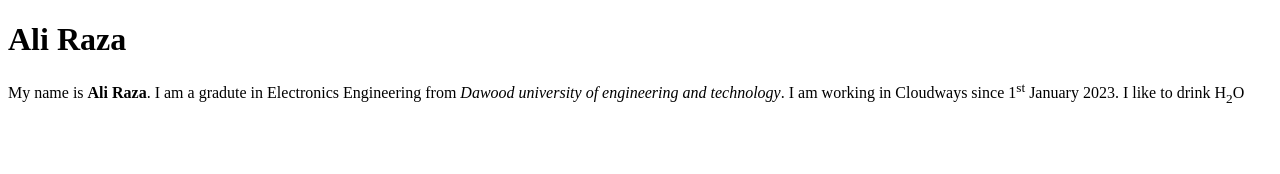
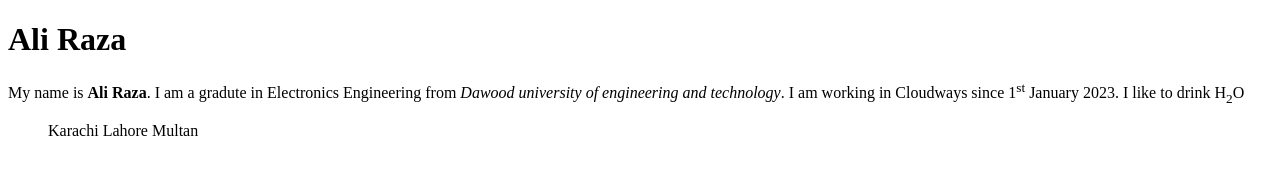
Before and after one commit to Rizvi6243/test, a plain HTML site: page index.html in a window 1280 px wide. Drawn offline with Linux system fonts and the light colour scheme.

Commit message:
Update index.html

```diff
--- a/index.html
+++ b/index.html
@@ -7,5 +7,11 @@
 <body>
 <h1>Ali Raza</h1>
 <p>My name is <b>Ali Raza</b>. I am a gradute in Electronics Engineering from <i>Dawood university of engineering and technology</i>. I am working in Cloudways since 1<sup>st</sup> January 2023. I like to drink H<sub>2</sub>O</p>
+<ol>
+    <il>Karachi</il>
+    <il>Lahore</il>
+    <il>Multan</il>
+</ol>
+
 </body>
 </html>
```
